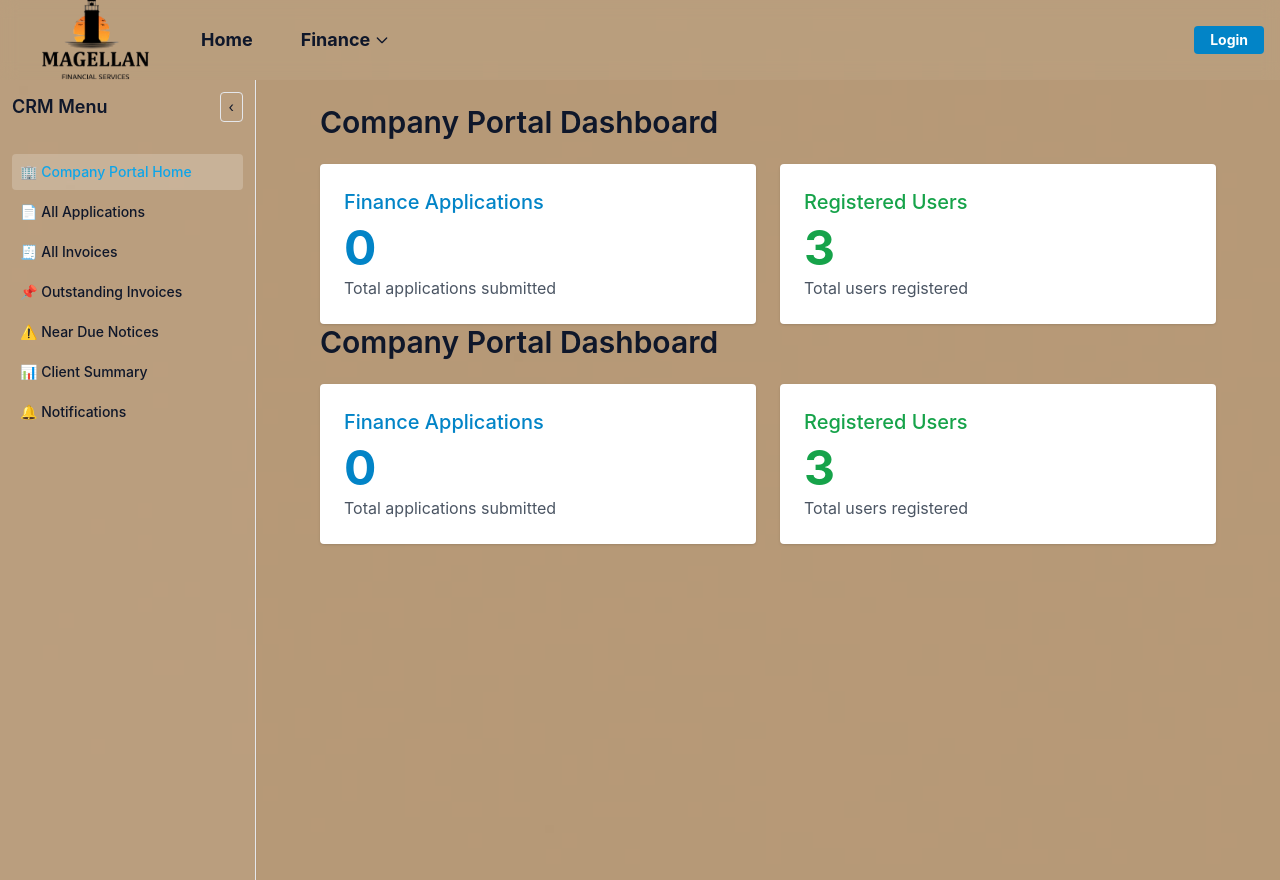
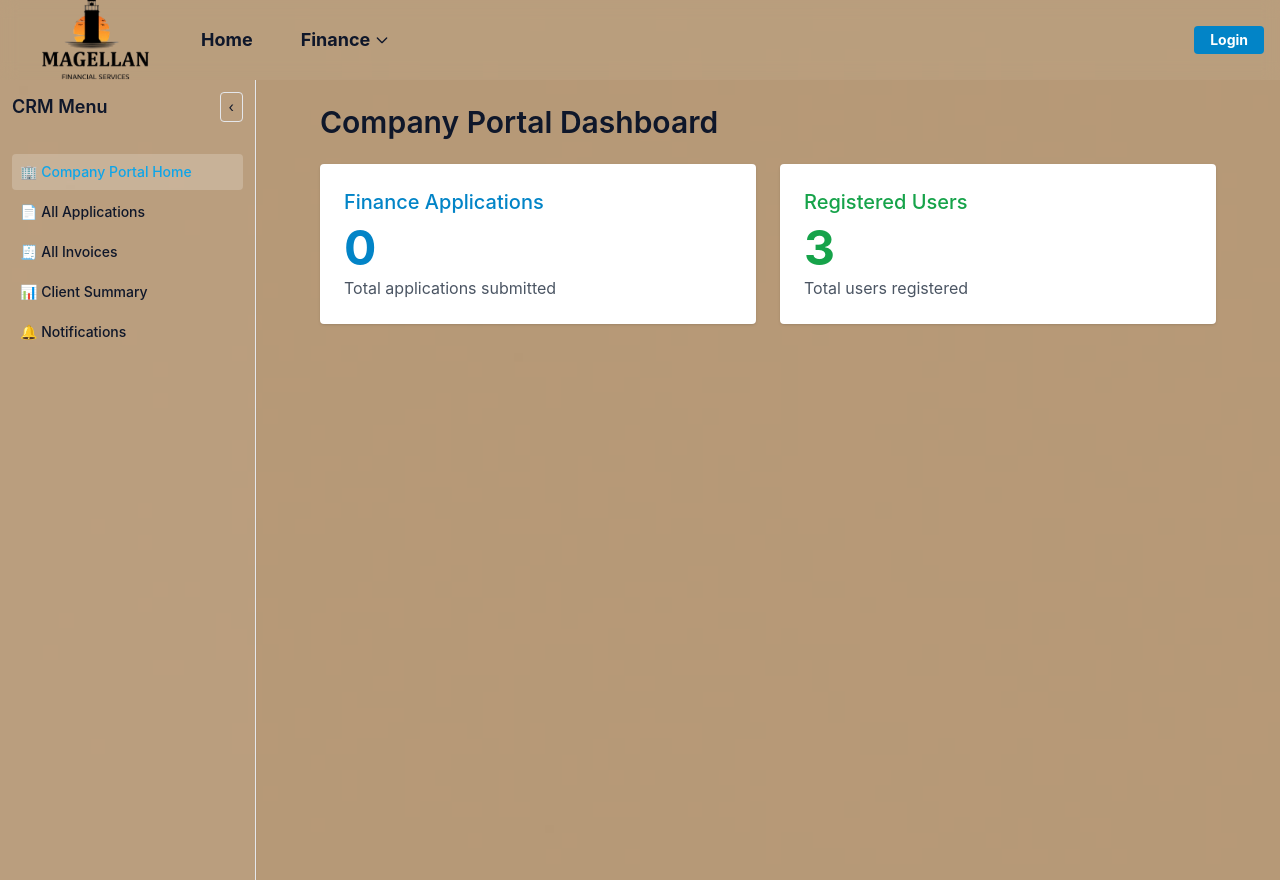
Before and after one commit to rdpabalan123/magellan_project, a React (Vite) app: page /company in a window 1280 px wide. Built offline with nearby package versions, Linux system fonts and the light colour scheme.

Commit message:
Updated Project

```diff
--- a/src/App.jsx
+++ b/src/App.jsx
@@ -17,6 +17,7 @@ import Login from './pages/auth/Login';
 import Register from './pages/auth/register';
 
 import DashboardLayout from './layouts/DashboardLayout';
+import CompanyDashboard from './pages/CompanyDashboard';
 
 export default function App() {
   return (
@@ -37,7 +38,7 @@ export default function App() {
               </DashboardLayout>
             }
           >
-            <Route index element={<CompanyPortalHome />} />
+            <Route index element={<CompanyDashboard />} />
             <Route path="applications" element={<ApplicationsWrapper />} />
             <Route path="invoices" element={<InvoicesModule />} />
             <Route path="summary" element={<InvoiceSummary />} />
--- a/src/components/CRMSidebar.jsx
+++ b/src/components/CRMSidebar.jsx
@@ -17,8 +17,8 @@ export default function CRMSidebar() {
     { to: '/company', label: '🏢 Company Portal Home' },
     { to: '/company/applications', label: '📄 All Applications' },
     { to: '/company/invoices', label: '🧾 All Invoices' },
-    { to: '/company/outstanding', label: '📌 Outstanding Invoices' },
-    { to: '/company/near-due', label: '⚠️ Near Due Notices' },
+    // { to: '/company/outstanding', label: '📌 Outstanding Invoices' },
+    // { to: '/company/near-due', label: '⚠️ Near Due Notices' },
     { to: '/company/summary', label: '📊 Client Summary' },
     { to: '/company/notifications', label: '🔔 Notifications' },
   ];
--- /dev/null
+++ b/src/pages/CompanyDashboard.jsx
@@ -0,0 +1,34 @@
+import React, { useEffect, useState } from 'react';
+
+export default function CompanyDashboard() {
+  const [applicationsCount, setApplicationsCount] = useState(0);
+  const [usersCount, setUsersCount] = useState(0);
+
+  useEffect(() => {
+    const apps = JSON.parse(localStorage.getItem('applications') || '[]');
+    setApplicationsCount(apps.length);
+
+    const users = JSON.parse(localStorage.getItem('users') || '[]');
+    setUsersCount(users.length);
+  }, []);
+
+  return (
+    <div className="max-w-4xl mx-auto">
+      <h2 className="text-3xl font-semibold mb-6">Company Portal Dashboard</h2>
+
+      <div className="grid grid-cols-1 md:grid-cols-2 gap-6">
+        <div className="p-6 bg-white rounded shadow">
+          <h3 className="text-xl text-sky-600 font-medium mb-2">Finance Applications</h3>
+          <p className="text-5xl font-bold text-sky-600">{applicationsCount}</p>
+          <p className="text-gray-600 mt-1">Total applications submitted</p>
+        </div>
+
+        <div className="p-6 bg-white rounded shadow">
+          <h3 className="text-xl text-green-600 font-medium mb-2">Registered Users</h3>
+          <p className="text-5xl font-bold text-green-600">{usersCount}</p>
+          <p className="text-gray-600 mt-1">Total users registered</p>
+        </div>
+      </div>
+    </div>
+  );
+}
--- a/src/pages/CompanyPortalHome.jsx
+++ b/src/pages/CompanyPortalHome.jsx
@@ -1,37 +1,9 @@
-import React, { useEffect, useState } from 'react';
+import React from 'react';
 import { Outlet } from 'react-router-dom';
 
 export default function CompanyPortalHome() {
-  const [applicationsCount, setApplicationsCount] = useState(0);
-  const [usersCount, setUsersCount] = useState(0);
-
-  useEffect(() => {
-    const apps = JSON.parse(localStorage.getItem('applications') || '[]');
-    setApplicationsCount(apps.length);
-
-    const users = JSON.parse(localStorage.getItem('users') || '[]');
-    setUsersCount(users.length);
-  }, []);
-
   return (
     <div className="max-w-4xl mx-auto">
-      <h2 className="text-3xl font-semibold mb-6">Company Portal Dashboard</h2>
-
-      <div className="grid grid-cols-1 md:grid-cols-2 gap-6">
-        <div className="p-6 bg-white rounded shadow">
-          <h3 className="text-xl text-sky-600 font-medium mb-2">Finance Applications</h3>
-          <p className="text-5xl font-bold text-sky-600">{applicationsCount}</p>
-          <p className="text-gray-600 mt-1">Total applications submitted</p>
-        </div>
-
-        <div className="p-6 bg-white rounded shadow">
-          <h3 className="text-xl text-green-600 font-medium mb-2">Registered Users</h3>
-          <p className="text-5xl font-bold text-green-600">{usersCount}</p>
-          <p className="text-gray-600 mt-1">Total users registered</p>
-        </div>
-      </div>
-
-      {/* Render nested routes here */}
       <Outlet />
     </div>
   );
```
